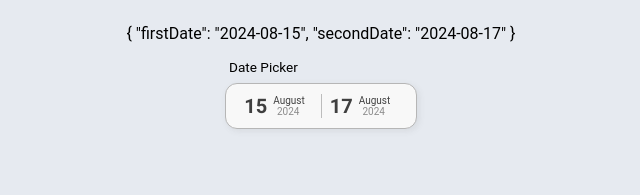
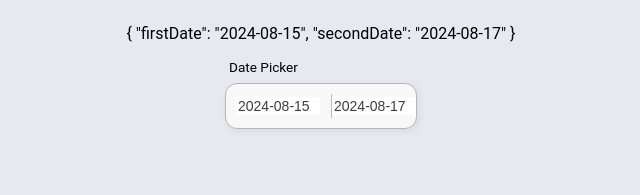
Before and after one commit to Mwiert/miniSpa, a Vue app: page /timebenders in a window 1280 px wide. Shown: the top 195 px of the page, without its empty margins (335-975 px from the left). Built offline with nearby package versions, Linux system fonts and the light colour scheme; a web font is replaced by a local one.

Commit message:
input fix

```diff
--- a/mentors/flexitable/components/FlexiTableControls.vue
+++ b/mentors/flexitable/components/FlexiTableControls.vue
@@ -88,7 +88,7 @@
 //import html2canvas from 'html2canvas';
 import flexiTableMixin from '../flexitableMixin'
 import UIEnumDropdown from '../../../src/components/Dropdown/UIEnumDropdown.vue'
-import html2pdf from 'html2pdf.js'
+//import html2pdf from 'html2pdf.js'
 import dayjs from 'dayjs'
 import { reactive } from 'vue'
 
--- a/src/components/DatePicker/UIDateRangePicker.vue
+++ b/src/components/DatePicker/UIDateRangePicker.vue
@@ -1,7 +1,6 @@
 <template>
   <div class="ui-date-range-picker-c">
     <label class="label" v-if="label">{{ label }}</label>
-
     <!-- This is for opening and closing the calendar -->
     <div
       class="button"
@@ -12,72 +11,32 @@
         <!-- This is where we are checking if it is single calendar or multi calendar -->
         <div class="is-single-date">
           <div class="single-date-box">
-            <span class="day">
+            <span class="date">
+
               <!-- This is where we are getting the day -->
-              <span v-if="!firstSelectedDate.date">
-                {{ sendInitialDates.firstInitialDate.number }}
-              </span>
-              <span v-else>
-                {{ firstSelectedDate.number }}
-              </span>
+              <input class="date" v-model="firstSelectedDate.date"
+              @keyup ="handleResetInitialDates"
+              :max="maxValue"
+              :min="0"
+              @input="validateInput"
+              @blur="formatInput"
+
+              >
+              </input>
             </span>
 
-            <div class="month-year">
-              <span class="month">
-                <!-- This is where we are getting the month -->
 
-                <span v-if="!firstSelectedDate.date">
-                  {{ formatMonth(sendInitialDates.firstInitialDate.month) }}
-                </span>
-                <span v-else>
-                  {{ formatMonth(firstSelectedDate.month) }}
-                </span>
-              </span>
-              <span class="year">
-                <!-- This is where we are getting the year -->
-
-                <span v-if="!firstSelectedDate.date">
-                  {{ sendInitialDates.firstInitialDate.year }}
-                </span>
-                <span v-else>
-                  {{ firstSelectedDate.year }}
-                </span>
-              </span>
-            </div>
           </div>
           <div class="single-date-box divider" v-if="isMulti">
-            <span class="day">
+            <span class="date">
               <!-- This is where we are getting the day -->
 
-              <span v-if="!secondSelectedDate.date">
-                {{ sendInitialDates.secondInitialDate.number }}
-              </span>
-              <span v-else>
-                {{ secondSelectedDate.number }}
-              </span>
+              <input class="date" v-model="secondSelectedDate.date"
+              @keyup ="handleResetInitialDates">
+              </input>
             </span>
 
-            <div class="month-year">
-              <span class="month">
-                <!-- This is where we are getting the month -->
-                <span v-if="!secondSelectedDate.date">
-                  {{ formatMonth(sendInitialDates.secondInitialDate.month) }}
-                </span>
-                <span v-else>
-                  {{ formatMonth(secondSelectedDate.month) }}
-                </span>
-              </span>
 
-              <span class="year">
-                <!-- This is where we are getting the year -->
-                <span v-if="!secondSelectedDate.date">
-                  {{ sendInitialDates.secondInitialDate.year }}
-                </span>
-                <span v-else>
-                  {{ secondSelectedDate.year }}
-                </span>
-              </span>
-            </div>
 
             <div
               class="placeholder-select"
@@ -128,7 +87,6 @@
           :isPastValidation="isPast"
           :initialDate="initialDate"
           :baseInitialDates="sendInitialDates"
-          :maxSelectibleDay="maxSelectibleDay"
           :isDatePickerEnable="isMultiDatePickerEnable"
           :spaceBetweenDays="spaceBetweenDays"
           @dateFirstSelected="handleFirstDateSelected"
@@ -136,7 +94,8 @@
           @resetBaseInitialDates="handleResetInitialDates"
           @click="sendDateToParent"
           :positionToRight="positionToRight"
-          :positionToLeft="positionToLeft" />
+          :positionToLeft="positionToLeft"
+          :newSelectedDays="newSelectedDays" />
       </div>
     </div>
   </div>
@@ -171,8 +130,7 @@ export default {
     isPast: { type: Boolean, default: false },
     isFuture: { type: Boolean, default: false },
     initialDate: { type: String, default: dayjs().format('YYYY-MM-DD') },
-    spaceBetweenDays: { type: Number, default: 2 },
-    maxSelectibleDay: { type: Number, default: 0 }
+    spaceBetweenDays: { type: Number, default: 2 }
   },
   data() {
     return {
@@ -187,11 +145,17 @@ export default {
       },
       positionToRight: false,
       positionToLeft: false,
-      positionToLeftSingle: false
+      positionToLeftSingle: false,
+      newSelectedDays: {
+        firstSelectedDate: {},
+        secondSelectedDate: {}
+      }
     }
   },
   mounted() {
     document.addEventListener('click', this.handleClickOutside)
+    this.firstSelectedDate = this.sendInitialDates.firstInitialDate
+    this.secondSelectedDate = this.sendInitialDates.secondInitialDate
   },
   beforeUnmount() {
     document.removeEventListener('click', this.handleClickOutside)
@@ -263,7 +227,7 @@ export default {
         if (this.isSingleDatePickerEnable === false) {
           this.isSingleDatePickerEnable = true
         } else {
-          this.isSingleDatePickerEnable = false
+          // this.isSingleDatePickerEnable = false
         }
       }
 
@@ -273,7 +237,7 @@ export default {
         if (this.isMultiDatePickerEnable === false) {
           this.isMultiDatePickerEnable = true
         } else {
-          this.isMultiDatePickerEnable = false
+          // this.isMultiDatePickerEnable = false
         }
       }
 
@@ -312,6 +276,7 @@ export default {
     fillInitialDate() {
       if (this.isMulti) {
         if (this.initialDate) {
+
           if (!this.isPast) {
             this.sendInitialDates.firstInitialDate = {
               number: dayjs(this.initialDate).format('DD'),
@@ -346,6 +311,7 @@ export default {
             }
           }
         } else {
+
           if (!this.isPast) {
             this.sendInitialDates.firstInitialDate = {
               number: dayjs().format('DD'),
@@ -399,21 +365,39 @@ export default {
       }
     },
     handleResetInitialDates() {
-      this.sendInitialDates.firstInitialDate = { date: '' }
-      this.sendInitialDates.secondInitialDate = { date: '' }
-    },
-    checkMultiOrSingleCalendar() {}
-  },
-  watch: {
-    firstSelectedDate(newVal) {
-      if (!newVal.date) {
-        this.fillInitialDate()
-      }
+      this.sendInitialDates.firstInitialDate = ''
+      this.sendInitialDates.secondInitialDate = ''
+      this.firstSelectedDate.number=String(this.firstSelectedDate.number).length==1? '0'+this.firstSelectedDate.number:this.firstSelectedDate.number
+      this.firstSelectedDate.number=String(this.firstSelectedDate.number).length==3? this.firstSelectedDate.number.slice(-2):this.firstSelectedDate.number
+
+      this.secondSelectedDate.number=String(this.secondSelectedDate.number).length==1? '0'+this.secondSelectedDate.number:this.secondSelectedDate.number
+      this.secondSelectedDate.number=String(this.secondSelectedDate.number).length==3? this.secondSelectedDate.number.slice(-2):this.secondSelectedDate.number
     }
   },
+
+  watch: {
+    firstSelectedDate:{
+      handler(newVal){
+        if (!newVal.date) {
+          this.firstSelectedDate = this.sendInitialDates.firstInitialDate
+          this.secondSelectedDate = this.sendInitialDates.secondInitialDate
+          this.fillInitialDate()
+        }
+        else{
+          this.newSelectedDays.firstSelectedDate = newVal
+          this.newSelectedDays.secondSelectedDate = this.secondSelectedDate
+        }
+
+      },
+      deep:true
+    },
+},
   created() {
+    this.firstSelectedDate = this.sendInitialDates.firstInitialDate
+    this.secondSelectedDate = this.sendInitialDates.secondInitialDate
     //We are filling the initial date when the component is created because we want to see today's date in button when we open our web page.
     this.fillInitialDate()
+
     this.sendDateToParent()
   }
 }
@@ -525,44 +509,19 @@ export default {
           width: 100%;
           height: 24px;
 
-          .day {
-            width: 25px;
+          .date {
+            width: 80px;
             margin-right: 5px;
             border: none;
             border-color: transparent;
             outline: none;
-            font-size: 20px;
-            font-weight: bold;
+            font-size: 14px;
+            font-weight: 400;
             color: #2b2b2b;
           }
 
           //Month and Year Box To Design
-          .month-year {
-            display: flex;
-            flex-direction: column;
-            justify-content: center;
-            align-items: start;
-            background: transparent;
 
-            font-size: 10px;
-
-            .month {
-              color: #2e2e2e;
-              width: 30px !important;
-              border: none;
-              border-color: transparent;
-              outline: none;
-              background: transparent;
-            }
-            .year {
-              color: #7f7f7f;
-              width: 30px !important;
-              border: none;
-              border-color: transparent;
-              outline: none;
-              background: transparent;
-            }
-          }
 
           .placeholder-select {
             font-size: 14px;
--- a/src/components/DatePicker/UIMultiDatePicker.vue
+++ b/src/components/DatePicker/UIMultiDatePicker.vue
@@ -87,6 +87,16 @@
           </ul>
         </div>
       </div>
+      First
+      {{ firstSelectedDate }}
+      <br />
+      <br />
+      second
+      {{ secondSelectedDate }}
+      <br />
+      <br />
+      base
+      {{ baseInitialDates }}
     </div>
   </div>
 </template>
@@ -129,9 +139,9 @@ export default {
     initialDate: { type: String, default: dayjs().format('YYYY-MM-DD') },
     baseInitialDates: { type: Object },
     isDatePickerEnable: { type: Boolean },
-    maxSelectibleDay: { type: Number, default: 0 },
     positionToRight: { type: Boolean, default: false },
     positionToLeft: { type: Boolean, default: false },
+    newSelectedDays: { type: Object, default: null }
   },
   methods: {
     checkRange() {
@@ -351,7 +361,7 @@ export default {
       for (let i = 0; i < endOfMonth.date(); i++) {
         const dateSender = date.startOf('month').add(i, 'day')
         const getDate = dayjs(dateSender).format('YYYY-MM-DD')
-        const test = dayjs(dateSender).format('YYYY-MMMM-DD')
+        const formattedDate = dayjs(dateSender).format('YYYY-MMMM-DD')
 
         daysInWholeMonth.push({
           date: getDate,
@@ -364,7 +374,7 @@ export default {
           year: dayjs(dateSender).format('YYYY'),
           firstInitialDate: getDate == this.baseInitialDates.firstInitialDate.date ? true : false,
           secondInitialDate: getDate == this.baseInitialDates.secondInitialDate.date ? true : false,
-          fullDateFormatted: test
+          fullDateFormatted: formattedDate
         })
       }
 
@@ -408,36 +418,12 @@ export default {
       this.linedThroughDate()
       this.checkSkippability()
     },
-    rearrangeSelects(reDate: string , condition: boolean) {
+    selectDate(selectedDay: date) {
+      if (this.baseInitialDates.firstInitialDate.date == this.firstSelectedDate.date) {
+        this.firstSelectedDate = {}
+        this.secondSelectedDate = {}
+      }
 
-      this.daysInMonth.forEach((day) => {
-        if(dayjs(reDate).format('YYYY-MM-DD') == dayjs(day.date).format('YYYY-MM-DD')) {
-          day.selected = true
-          if( condition ) {
-            this.secondSelectedDate = day
-            return
-          }
-          else  {
-            this.firstSelectedDate = day
-            return
-          }
-        }
-      })
-      this.nextMonthDays.forEach((day) => {
-        if(dayjs(reDate).format('YYYY-MM-DD') == dayjs(day.date).format('YYYY-MM-DD')) {
-          day.selected = true
-          if( condition ) {
-            this.secondSelectedDate = day
-            return
-          }
-          else  {
-            this.firstSelectedDate = day
-            return
-          }
-        }
-      })
-    },
-    selectDate(selectedDay: date) {
       if (this.baseInitialDates.firstInitialDate) {
         this.emitResetInitialDates() // turuncu baslangic degerlerini ilk tiklamada emit edip false olmasini saglar
       }
@@ -448,29 +434,22 @@ export default {
         this.firstSelectedDate.selected = true
         this.saveFirstDateHistory = this.firstSelectedDate.date
       } else {
-        const temp = selectedDay.date < this.firstSelectedDate.date
         if (selectedDay.date < this.firstSelectedDate.date) {
           // Seçilen gün first'ten küçükse gir
           if (!this.secondSelectedDate.date) {
             // First varsa, second yoksa gir (seçileni first, önceki first'ü second yapar)
             this.secondSelectedDate = this.firstSelectedDate
             this.firstSelectedDate = selectedDay
-            this.rearrangeController(temp)
             this.firstSelectedDate.selected = true
             this.secondSelectedDate.selected = true
             this.saveFirstDateHistory = this.firstSelectedDate.date
             this.saveSecondDateHistory = this.secondSelectedDate.date
-
           } else {
             // First ve second varsa gir (tarihi sola doğru genişletir)
             this.firstSelectedDate.selected = false
             this.firstSelectedDate = selectedDay
-
-            this.rearrangeController(temp)
-
             this.firstSelectedDate.selected = true
             this.saveFirstDateHistory = this.firstSelectedDate.date
-            this.saveSecondDateHistory = this.secondSelectedDate.date
           }
         } else if (selectedDay.date == this.firstSelectedDate.date) {
           if (this.isPastValidation) {
@@ -497,39 +476,33 @@ export default {
             // seçilen gün first'ten büyükse gir (tarihi sağa doğru daraltır veya genişletir)
             this.secondSelectedDate.selected = false
             this.secondSelectedDate = selectedDay
-
-            this.rearrangeController()
-
             this.secondSelectedDate.selected = true
-            this.saveFirstDateHistory = this.firstSelectedDate.date
             this.saveSecondDateHistory = this.secondSelectedDate.date
           }
         }
       }
-      this.emitDate('dateFirstSelected', this.firstSelectedDate)
-      this.emitDate('dateSecondSelected', this.secondSelectedDate)
+      const FDate = {
+        number:
+          this.firstSelectedDate.number < 10
+            ? '0' + this.firstSelectedDate.number
+            : this.firstSelectedDate.number,
+        month: this.firstSelectedDate.month,
+        year: this.firstSelectedDate.year,
+        date: this.firstSelectedDate.date
+      }
+      const SDate = {
+        number:
+          this.secondSelectedDate.number < 10
+            ? '0' + this.secondSelectedDate.number
+            : this.secondSelectedDate.number,
+        month: this.secondSelectedDate.month,
+        year: this.secondSelectedDate.year,
+        date: this.secondSelectedDate.date
+      }
+      this.emitDate('dateFirstSelected', FDate)
+      this.emitDate('dateSecondSelected', SDate)
       this.deactivateAllBetween()
       this.updateBetweenDates()
-    },
-    rearrangeController(condition: boolean) {
-      const firstDate = dayjs(this.firstSelectedDate.date)
-      const secondDate = dayjs(this.secondSelectedDate.date)
-      const ifValidate = secondDate.diff(firstDate,'day')
-
-      if(condition) {
-        if(ifValidate > this.maxSelectibleDay) {
-          this.secondSelectedDate.selected = false
-          const newDate = dayjs(this.secondSelectedDate.date).subtract(ifValidate - this.maxSelectibleDay, 'day')
-          this.rearrangeSelects(newDate , condition)
-        }
-      }
-      else  {
-        if(ifValidate > this.maxSelectibleDay) {
-          this.firstSelectedDate.selected = false
-          const newDate2 = dayjs(this.firstSelectedDate.date).add(ifValidate - this.maxSelectibleDay, 'day')
-          this.rearrangeSelects(newDate2)
-        }
-      }
     },
     emitDate(event, date) {
       this.$emit(event, date)
@@ -549,6 +522,23 @@ export default {
         }
       })
       this.$emit('resetBaseInitialDates')
+    },
+    resetInitialDates() {
+      this.baseInitialDates.firstInitialDate = ''
+      this.baseInitialDates.secondInitialDate = ''
+      this.daysInMonth.forEach((day) => {
+        if (day.firstInitialDate || day.secondInitialDate) {
+          day.firstInitialDate = false
+          day.secondInitialDate = false
+        }
+      })
+
+      this.nextMonthDays.forEach((day) => {
+        if (day.firstInitialDate || day.secondInitialDate) {
+          day.firstInitialDate = false
+          day.secondInitialDate = false
+        }
+      })
     },
     emitResetSecondDates() {
       this.daysInMonth.forEach((day) => {
@@ -786,6 +776,26 @@ export default {
     }
   },
   watch: {
+    newSelectedDays: {
+      handler(newVal) {
+        this.saveFirstDateHistory = newVal.firstSelectedDate.date
+
+        this.saveSecondDateHistory = newVal.secondSelectedDate.date
+
+        // if (this.saveFirstDateHistory < this.minDate) {
+        //   this.saveFirstDateHistory = this.minDate
+        // }
+        // if (this.saveSecondDateHistory > this.maxDate) {
+        //   this.saveSecondDateHistory = this.maxDate
+        // }
+        this.populdateMonthDays()
+        this.checkDateHistory()
+        this.updateBetweenDates()
+        this.linedThroughDate() // Her iki takvim için geçerli
+        this.checkSkippability()
+      },
+      deep: true
+    },
     isDatePickerEnable(newVal) {
       if (newVal) {
         if (!this.saveFirstDateHistory) {
@@ -803,6 +813,9 @@ export default {
       }
     },
     saveFirstDateHistory(newVal) {
+      //console.log(newVal)
+
+      this.saveFirstDateHistory = newVal
       if (!newVal) {
         // saveFirstDateHistory'i izle eğer saveFirstDateHistory boş ise tetiklensin ve initiallar işaretlensin
         this.daysInMonth.forEach((day) => {
@@ -836,6 +849,7 @@ export default {
     this.checkDateHistory()
     this.linedThroughDate()
     this.checkSkippability()
+    this.resetInitialDates()
   }
 }
 </script>
--- a/src/pages/TimeBenders.vue
+++ b/src/pages/TimeBenders.vue
@@ -2,11 +2,7 @@
   <div class="time-benders-c">
     {{ selectDate }}
     <!-- selectedDate comes from UIDateRangePicker with v-model implementation -->
-    <UIDateRangePicker
-      v-model="selectDate"
-      :isMulti="true"
-      :maxSelectibleDay="10"
-      label="Date Picker" />
+    <UIDateRangePicker v-model="selectDate" :isMulti="true" label="Date Picker" />
   </div>
 </template>
 
```
